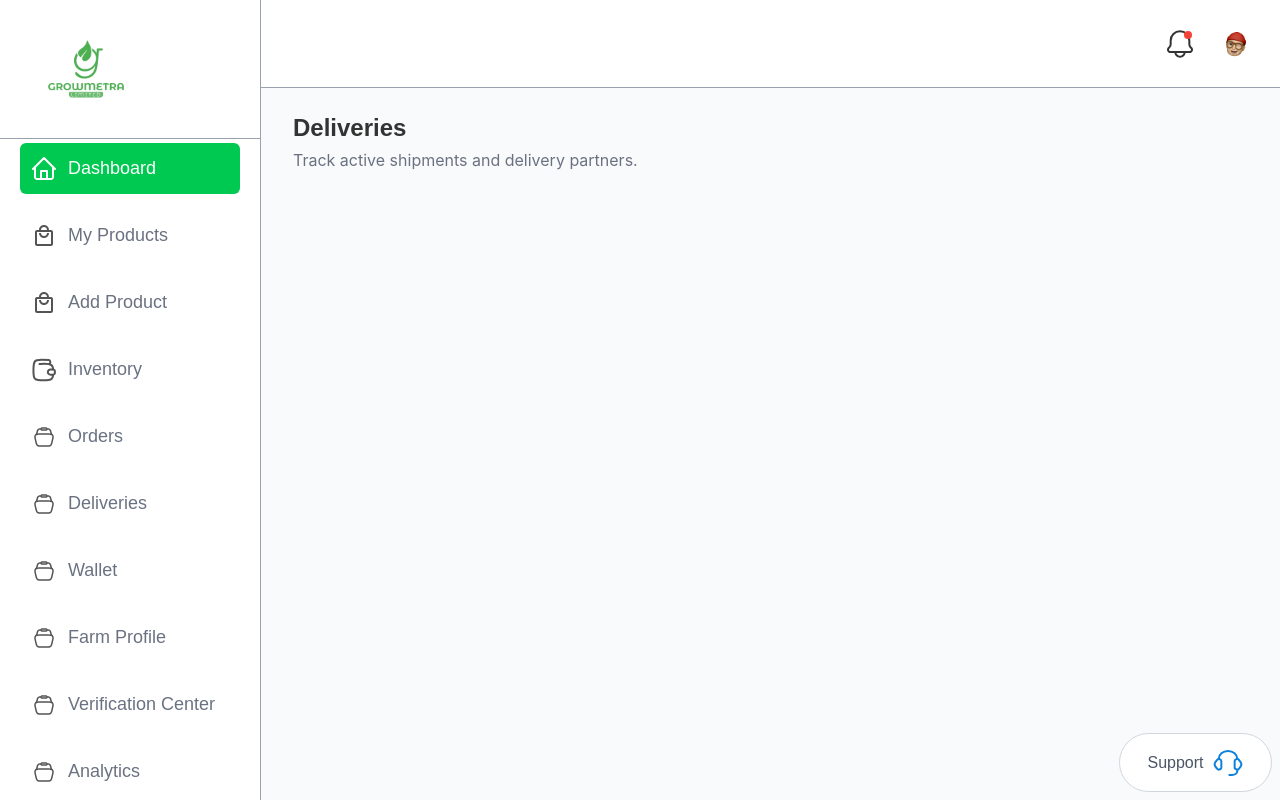
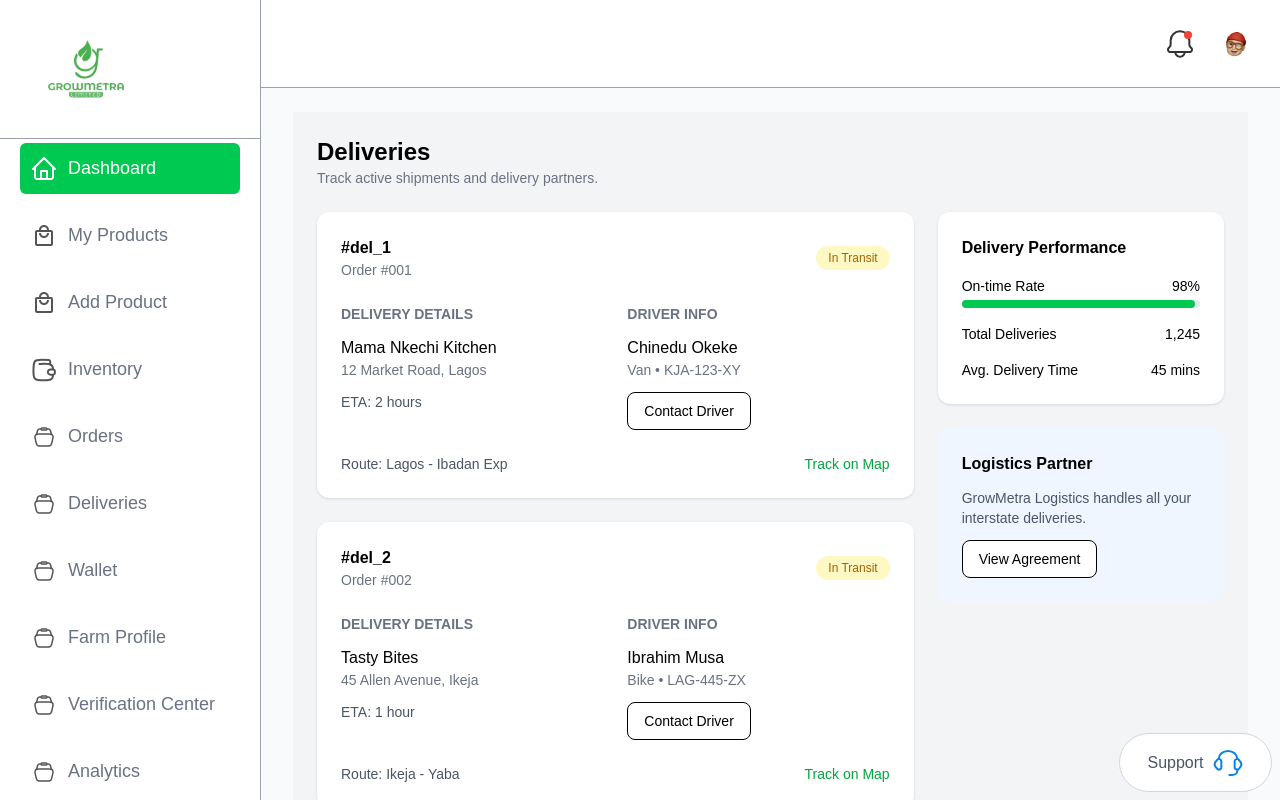
Before and after one commit to GROWMETRA11/GrowMetra11, a React (Vite) app: page /dashboard/buyers/deliveries in a window 1280 px wide. Built offline with nearby package versions, Linux system fonts and the light colour scheme.

Commit message:
fix: Adjust the cards

```diff
--- a/src/pages/dashboard/buyers/screens/Deliveries.jsx
+++ b/src/pages/dashboard/buyers/screens/Deliveries.jsx
@@ -2,18 +2,207 @@ import React from 'react'
 import Layout from '../components/Layout'
 import DeliveryIcon2 from '../../../../Components/iconComponent/DeliveryIcon2'
 
+
+
 const Deliveries = () => {
+
+
+    const deliveries = [
+        {
+          id: "#del_1",
+          order: "Order #001",
+          restaurant: "Mama Nkechi Kitchen",
+          address: "12 Market Road, Lagos",
+          eta: "2 hours",
+          driver: "Chinedu Okeke",
+          vehicle: "Van • KJA-123-XY",
+          route: "Lagos - Ibadan Exp",
+          status: "In Transit"
+        },
+        {
+          id: "#del_2",
+          order: "Order #002",
+          restaurant: "Tasty Bites",
+          address: "45 Allen Avenue, Ikeja",
+          eta: "1 hour",
+          driver: "Ibrahim Musa",
+          vehicle: "Bike • LAG-445-ZX",
+          route: "Ikeja - Yaba",
+          status: "In Transit"
+        }
+      ];
+
+   /*  const deliveryData = {
+        orderId: '#del_1',
+        orderNumber: 'Order #001',
+        merchant: {
+          name: 'Maa Nkechi Kitchen',
+          address: '12 Market Road, Lagos',
+          eta: '2 hours'
+        },
+        route: 'Lagos - Ibadan Exp',
+        status: 'In Transit'
+      };
+
+      const driverData = {
+        initials: 'CO',
+        name: 'Chinedu Okeke',
+        vehicleType: 'Van',
+        plateNumber: 'KJA-123-XY'
+      };
+
+      const performanceData = {
+        onTimeRate: 98,
+        totalDeliveries: 1245,
+        avgDeliveryTime: '45 mins'
+      }; */
+
+
+
   return (
     <Layout>
-        <div className='mb-6'>
+
+<div className="min-h-screen bg-gray-100 p-6">
+
+{/* Header */}
+<div className="mb-6">
+  <h1 className="text-2xl font-semibold">Deliveries</h1>
+  <p className="text-gray-500 text-sm">
+    Track active shipments and delivery partners.
+  </p>
+</div>
+
+<div className="grid grid-cols-1 lg:grid-cols-3 gap-6">
+
+  {/* Left Section */}
+  <div className="lg:col-span-2 space-y-6">
+
+    {deliveries.map((delivery, index) => (
+      <div
+        key={index}
+        className="bg-white rounded-xl shadow p-6 space-y-6"
+      >
+
+        {/* Top Row */}
+        <div className="flex justify-between items-center">
+          <div>
+            <h2 className="font-semibold">{delivery.id}</h2>
+            <p className="text-sm text-gray-500">{delivery.order}</p>
+          </div>
+
+          <span className="bg-yellow-100 text-yellow-700 text-xs px-3 py-1 rounded-full">
+            {delivery.status}
+          </span>
+        </div>
+
+        {/* Middle Section */}
+        <div className="grid grid-cols-1 md:grid-cols-2 gap-6">
+
+          <div className="space-y-3">
+            <h3 className="text-sm font-semibold text-gray-500">
+              DELIVERY DETAILS
+            </h3>
+
+            <div>
+              <p className="font-medium">{delivery.restaurant}</p>
+              <p className="text-sm text-gray-500">
+                {delivery.address}
+              </p>
+            </div>
+
+            <p className="text-sm text-gray-600">
+              ETA: {delivery.eta}
+            </p>
+          </div>
+
+          <div className="space-y-3">
+            <h3 className="text-sm font-semibold text-gray-500">
+              DRIVER INFO
+            </h3>
+
+            <div>
+              <p className="font-medium">{delivery.driver}</p>
+              <p className="text-sm text-gray-500">
+                {delivery.vehicle}
+              </p>
+            </div>
+
+            <button className="border rounded-lg px-4 py-2 text-sm hover:bg-gray-50">
+              Contact Driver
+            </button>
+          </div>
+
+        </div>
+
+        {/* Bottom Row */}
+        <div className="flex justify-between text-sm text-gray-600">
+          <p>Route: {delivery.route}</p>
+          <button className="text-green-600 font-medium">
+            Track on Map
+          </button>
+        </div>
+
+      </div>
+    ))}
+
+  </div>
+
+  {/* Right Section */}
+  <div className="space-y-6">
+
+    <div className="bg-white rounded-xl shadow p-6 space-y-4">
+      <h3 className="font-semibold">Delivery Performance</h3>
+
+      <div>
+        <div className="flex justify-between text-sm mb-1">
+          <span>On-time Rate</span>
+          <span className="font-medium">98%</span>
+        </div>
+
+        <div className="w-full bg-gray-200 rounded-full h-2">
+          <div className="bg-green-500 h-2 rounded-full w-[98%]" />
+        </div>
+      </div>
+
+      <div className="flex justify-between text-sm">
+        <span>Total Deliveries</span>
+        <span className="font-medium">1,245</span>
+      </div>
+
+      <div className="flex justify-between text-sm">
+        <span>Avg. Delivery Time</span>
+        <span className="font-medium">45 mins</span>
+      </div>
+    </div>
+
+    <div className="bg-blue-50 rounded-xl p-6 space-y-3">
+      <h3 className="font-semibold">Logistics Partner</h3>
+
+      <p className="text-sm text-gray-600">
+        GrowMetra Logistics handles all your interstate deliveries.
+      </p>
+
+      <button className="bg-white border px-4 py-2 rounded-lg text-sm">
+        View Agreement
+      </button>
+    </div>
+
+  </div>
+
+</div>
+</div>
+
+
+       {/* <div className='mb-6'>
             <h2 className='text-2xl font-bold text-[#333333] mb-1'>Deliveries</h2>
             <p className='inter font-normal text-base text-[#6A7282]'>Track active shipments and delivery partners.</p>
         </div>
+ */}
 
 
 
         {/* <div className='flex gap-6 '>
-        <div className=' bg-[#F3F4F6] border-2 border-[#E0E0E0]   rounded-xl p-4 w-full max-w-[688px]'>
+        <div className=' bg-[#F3F4F6] border-2 border-[#E0E0E0]  rounded-xl p-4 w-full max-w-[688px]'>
             <div className='flex justify-between items-center  border-b border-[#F3F4F6]'>
                 <div className='flex items-center gap-3'>
                     <DeliveryIcon2 />
```
